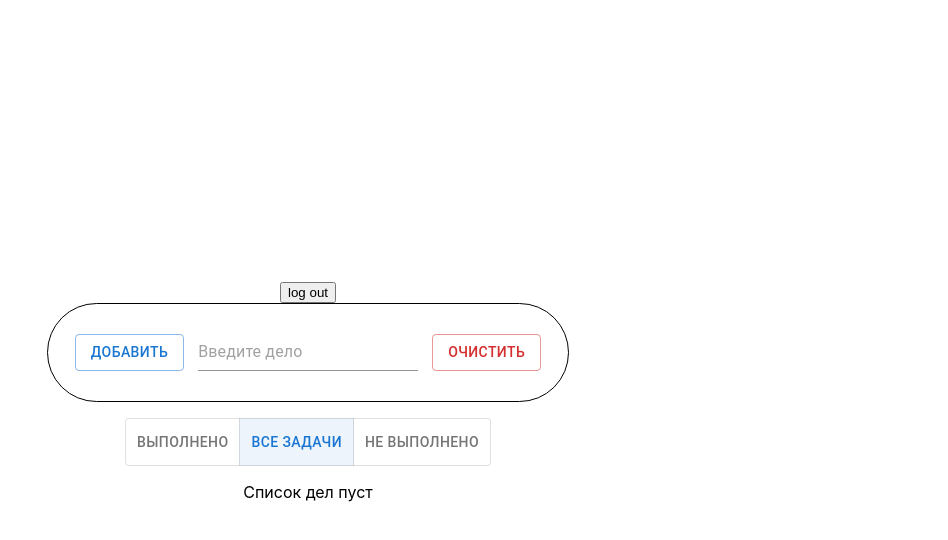
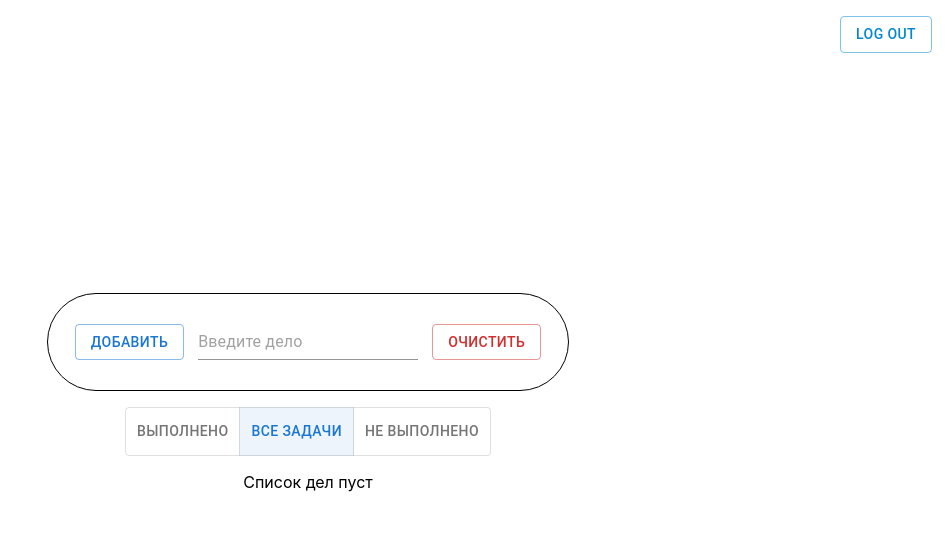
Before and after one commit to klyukinaxen/test--app, a React (Create React App) app: page /todo in a window 1280 px wide. Shown: the top 540 px of the page, without its empty margins (332-1280 px from the left). Built offline with nearby package versions, Linux system fonts and the light colour scheme.

Commit message:
fix removing, some style changes

```diff
--- a/src/components/TodoForm.tsx
+++ b/src/components/TodoForm.tsx
@@ -24,7 +24,7 @@ export const TodoForm: React.FC = () => {
                     inputRef={ref}
                     required
                 />
-                <Button variant="outlined" color="error" onClick={() => dispatch(removeAll)}> Очистить </Button>
+                <Button variant="outlined" color="error" onClick={() => dispatch(removeAll())}> Очистить </Button>
             </form>
         </>
     )
--- /dev/null
+++ b/src/components/TodoItem.tsx
@@ -0,0 +1,6 @@
+import React from "react";
+
+export const TodoItem = () => {
+    return (<>
+    </>)
+}
--- a/src/components/TodoList.tsx
+++ b/src/components/TodoList.tsx
@@ -36,7 +36,7 @@ export const TodoList: React.FC<ITodoListProps> = ({ todos }) => {
                                 <label>
                                     <div className="todo-item">
                                         <Checkbox
-                                            defaultChecked={todo.completed}
+                                            checked={todo.completed}
                                             onClick={() => dispatch(toggleComplete(todo.id))}
                                         />
                                         <span>{todo.title}</span>
--- a/src/index.scss
+++ b/src/index.scss
@@ -18,6 +18,9 @@ h3 {
 li {
     list-style-type: none;
 }
+#main {
+    position: relative;
+}
 
 .container {
     box-sizing: border-box;
@@ -35,18 +38,21 @@ li {
         justify-content: space-around;
     }
 
+    .log-out {
+        margin: 1rem;
+        position: absolute;
+        top: 0;
+        right: 0;
+
+
+    }
+
     &__add-task {
         width: 100%;
         border: 0.5px solid #000;
         padding: 30px 20px;
         border-radius: 50px;
     }
-
-    &__todos {
-        display: flex;
-        width: 80%;
-    }
-
     &__todos {
         display: flex;
         flex-direction: column;
--- a/src/pages/TodosPage.tsx
+++ b/src/pages/TodosPage.tsx
@@ -4,7 +4,7 @@ import { TodoList } from "../components/TodoList";
 import { TodoForm } from "../components/TodoForm";
 // import { ITodo } from "../interfaces";
 import { useAppSelector, useAppDispatch } from "../hook";
-import { ToggleButtonGroup, ToggleButton } from '@mui/material';
+import { ToggleButtonGroup, ToggleButton, Button } from '@mui/material';
 import { setTodos } from '../store/todoSlice';
 
 type ShowType = 'all' | 'new' | 'solved'
@@ -42,8 +42,7 @@ export const TodosPage: React.FC = () => {
 
     return (
         <>
-            <button onClick={() => navigate('/')}>log out</button>
-
+            <Button variant='outlined' className='log-out' color="info" onClick={() => navigate('/')}>log out</Button>
             <div className="container__add-task">
                 <TodoForm />
             </div>
@@ -58,11 +57,9 @@ export const TodosPage: React.FC = () => {
                     <ToggleButton value="all">Все задачи</ToggleButton>
                     <ToggleButton value="new">Не выполнено</ToggleButton>
                 </ToggleButtonGroup>
-
                 <div className="container__todos">
                     <TodoList todos={resultTodos} />
                 </div>
-
             </div>
         </>
     )
--- a/src/store/todoSlice.ts
+++ b/src/store/todoSlice.ts
@@ -36,7 +36,7 @@ const todoSlice = createSlice({
                 (todo) => todo.id !== action.payload
             );
         },
-        removeAll(state, action) {
+        removeAll(state) {
             state.list = [];
         },
     },
```
Also changed, not shown: src/components/Dashboard.tsx (deleted, +0 -9 lines), public/manifest.json.
